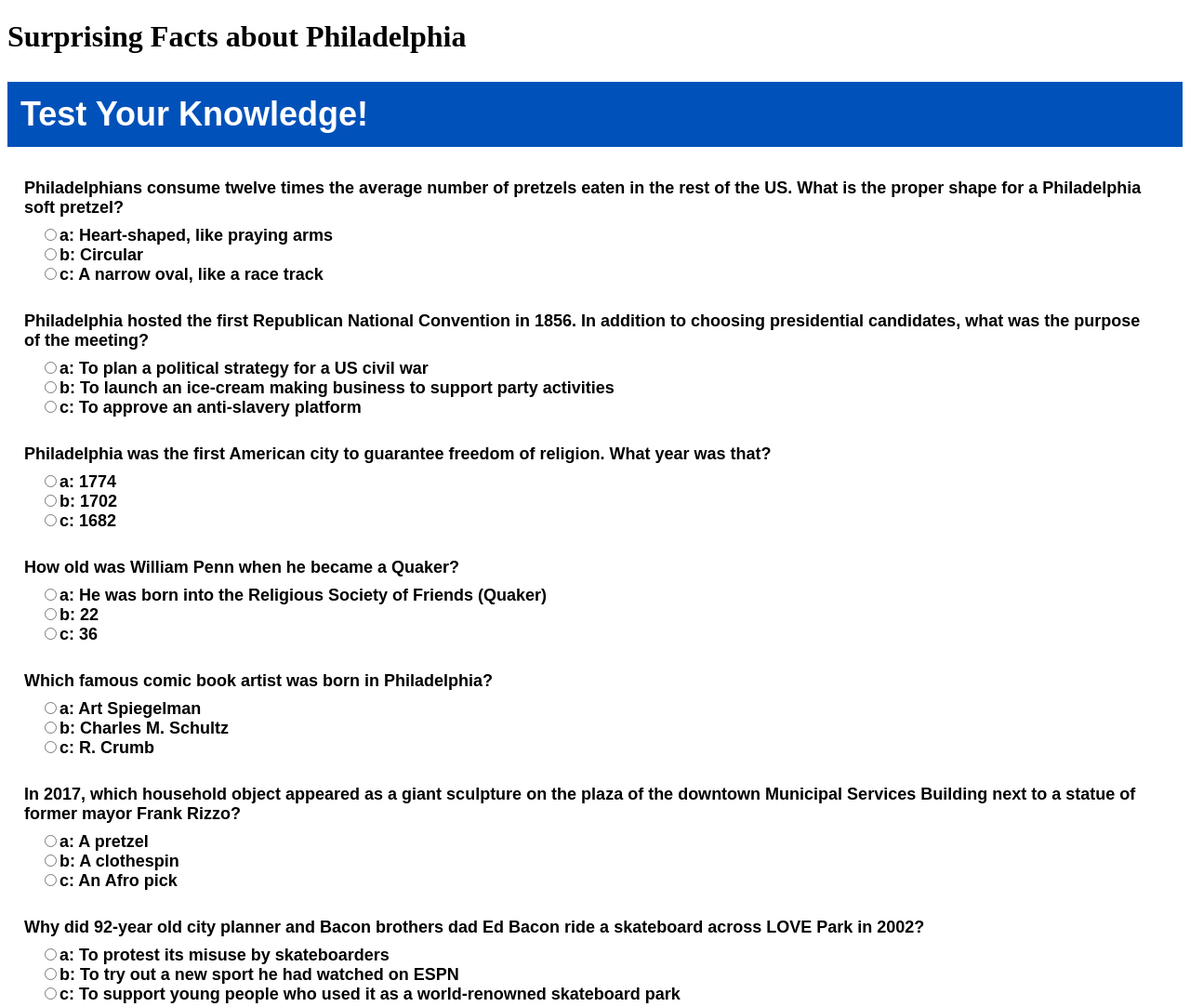
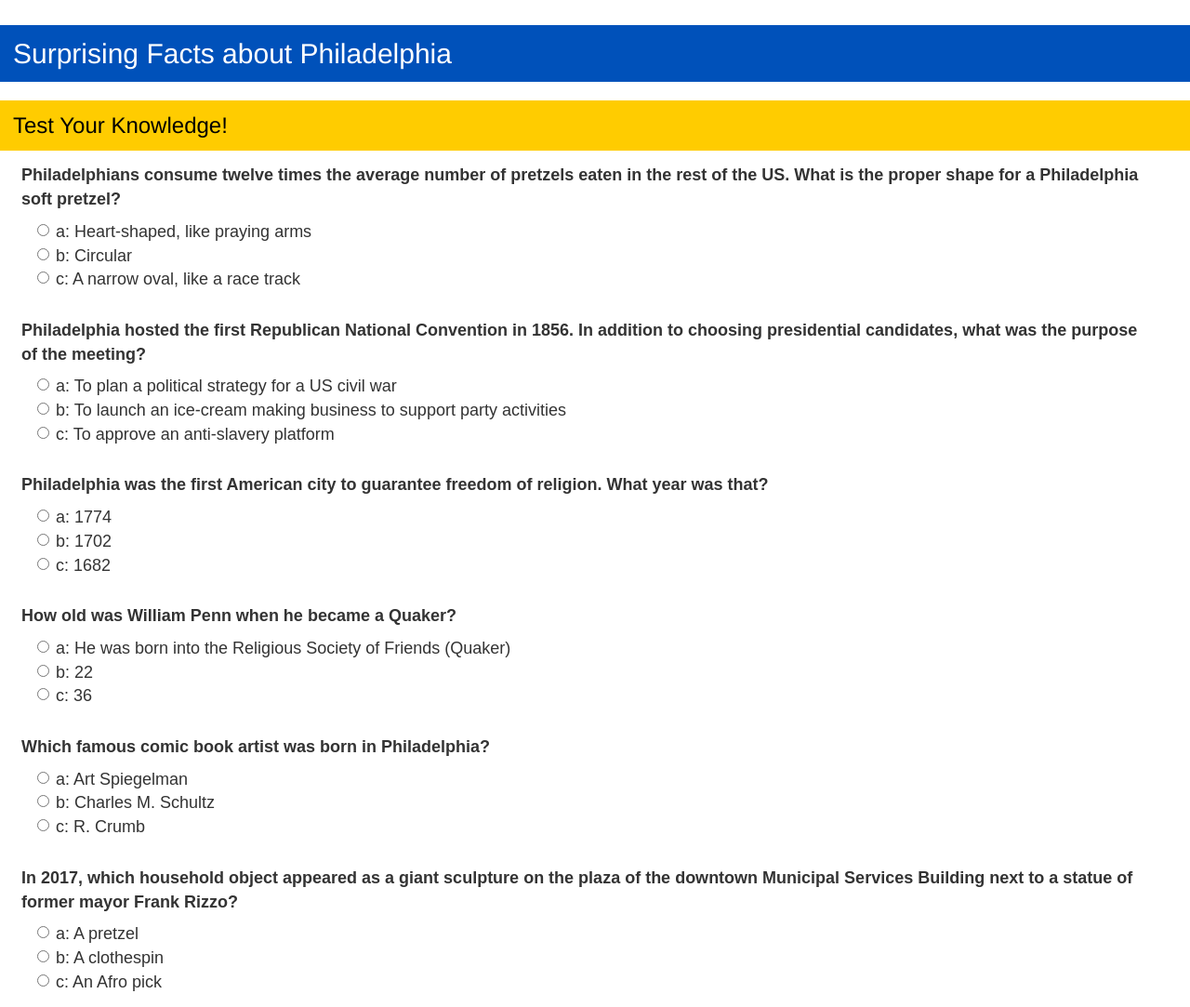
Before and after one commit to ailanthus8/Philadelphia_History_Quiz, a plain HTML site: page index.html in a window 1280 px wide. Shown: the top 1083 px of the page at 93% size. Drawn offline with nearby package versions, Linux system fonts and the light colour scheme.

Commit message:
Update index.html

```diff
--- a/index.html
+++ b/index.html
@@ -1,22 +1,39 @@
 <!DOCTYPE html>
 <html lang="en">
+
 <head>
-    <link rel="stylesheet" href="quiz.css">
-    <meta charset="UTF-8">
-    <meta name="viewport" content="width=device-width, initial-scale=1.0">
-    <title>Philadelphia Trivia Quiz</title>
+  <link rel="stylesheet" href="quiz.css">
+
+  <output type="text" id="radio" style="white-space:pre;"></output>
+  <meta charset="UTF-8">
+  <meta name="viewport" content="width=device-width, initial-scale=1.0">
+  <title>Philadelphia Trivia Quiz</title>
 
 </head>
-<h1>Surprising Facts about Philadelphia</h1>
-<h2>Test Your Knowledge!</h2>
+<!-- Latest compiled and minified CSS -->
+
+<link rel="stylesheet" href="https://maxcdn.bootstrapcdn.com/bootstrap/3.3.7/css/bootstrap.min.css">
+
+<!-- Latest compiled and minified JavaScript -->
+
+<script src="https://maxcdn.bootstrapcdn.com/bootstrap/3.3.7/js/bootstrap.min.js"></script>
+
+<h2>Surprising Facts about Philadelphia</h2>
+<h3>Test Your Knowledge!</h3>
 
 <body>
+
+
+<label class="radio">
+  <input name="radio" type="radio">
     <div id="quiz"></div>
+   </label>
 
         <button id="submit">Get Results</button>
     <div id="results"></div>
     <script src= "quiz.js"></script>
-    <p><small>Made with Brotherly <span style="font-size:90%;color:red;">&hearts;</span> in Philadelphia, 2022.</p>
+    <p>Made in the City of Brotherly Love <span style="font-size:100%;color:red;">&hearts;</span> by Kate Krauss, 2022.</p>
 
 </body>
+
 </html>
```
